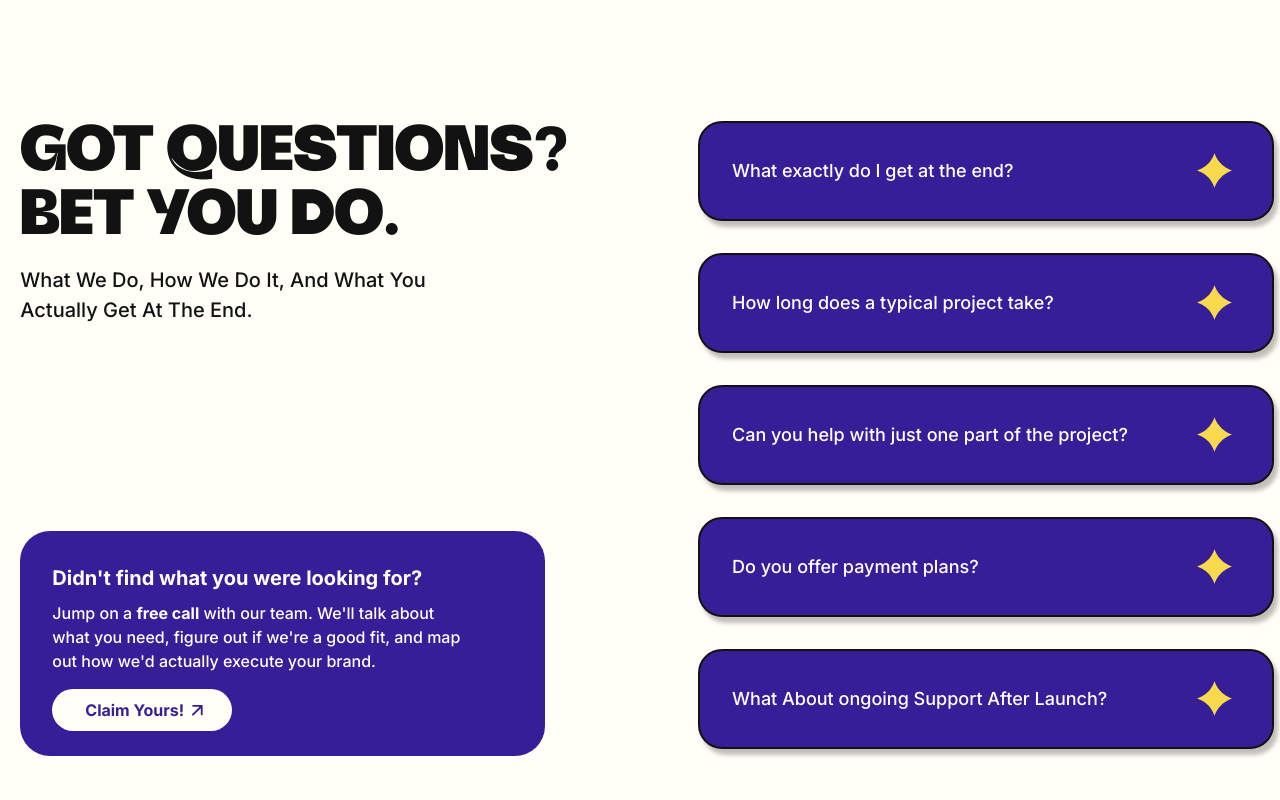
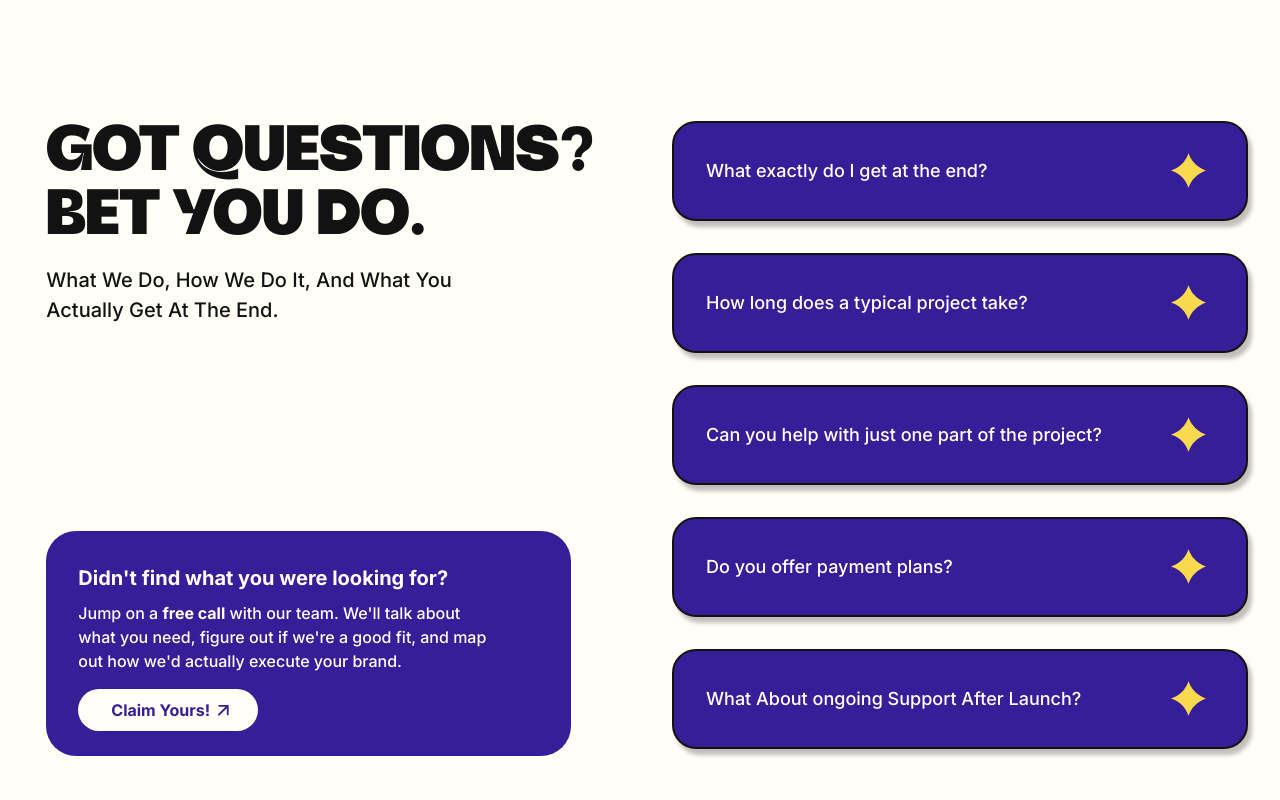
Before and after one commit to cyber-zeff/vistazo-main, a Next.js app: page / in a window 1280 px wide. Shown: the part 4440-5240 px from the top of the page. Built offline with nearby package versions, Linux system fonts and the light colour scheme.

Commit message:
fixed gap

```diff
--- a/app/components/FAQ.tsx
+++ b/app/components/FAQ.tsx
@@ -39,7 +39,7 @@ export default function FAQSection() {
 
     return (
         <section id="faqs" className="w-full flex justify-center items-center py-16 bg-[#FFFEF7] text-[#121213]">
-            <div className="max-w-310 mx-auto grid grid-cols-1 lg:grid-cols-2 lg:gap-[clamp(35px, 8vw,40px)] gap-36 max-w-120 items-start justify-items-center">
+            <div className="max-w-310 mx-auto grid grid-cols-1 lg:grid-cols-2 lg:gap-[clamp(35px, 8vw,40px)] gap-16 max-w-120 items-start justify-items-center">
 
                 {/* ================= LEFT COLUMN ================= */}
                 <div className="flex flex-col justify-between self-start lg:h-158.75">
```
